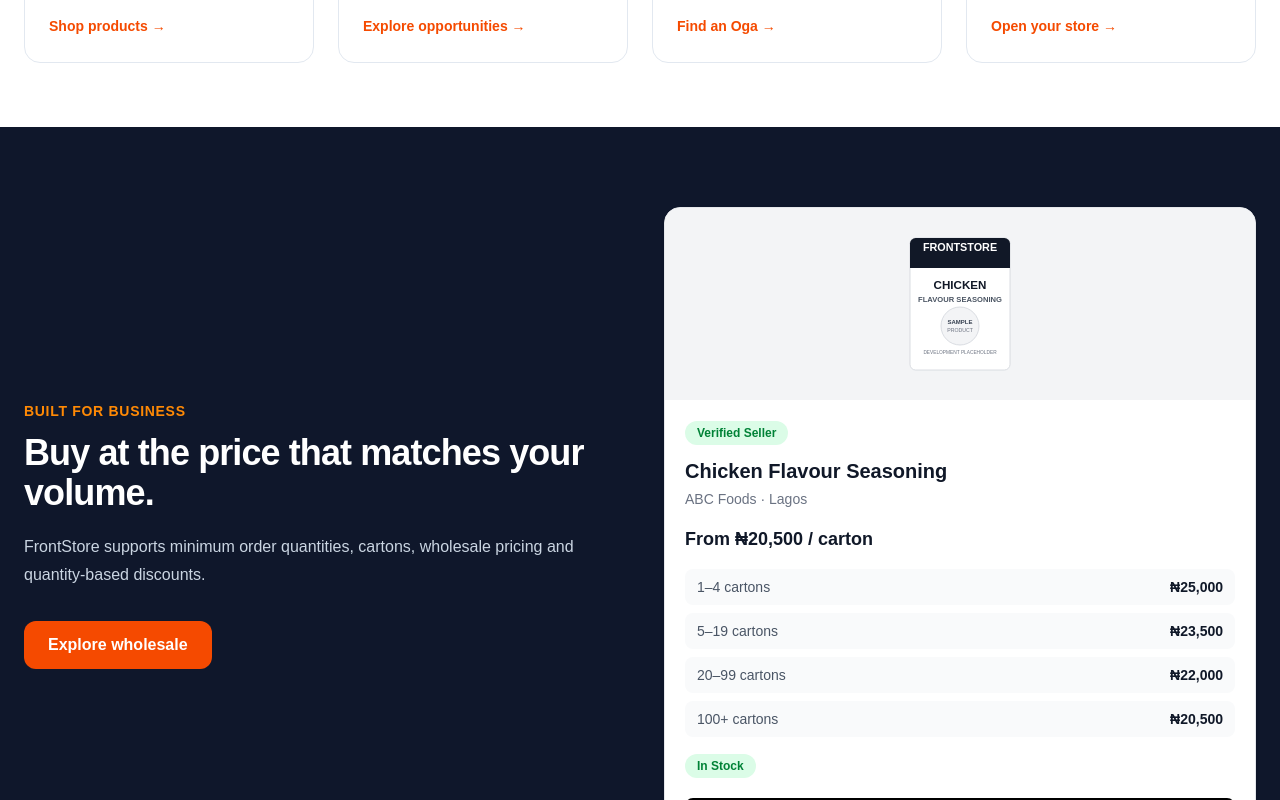
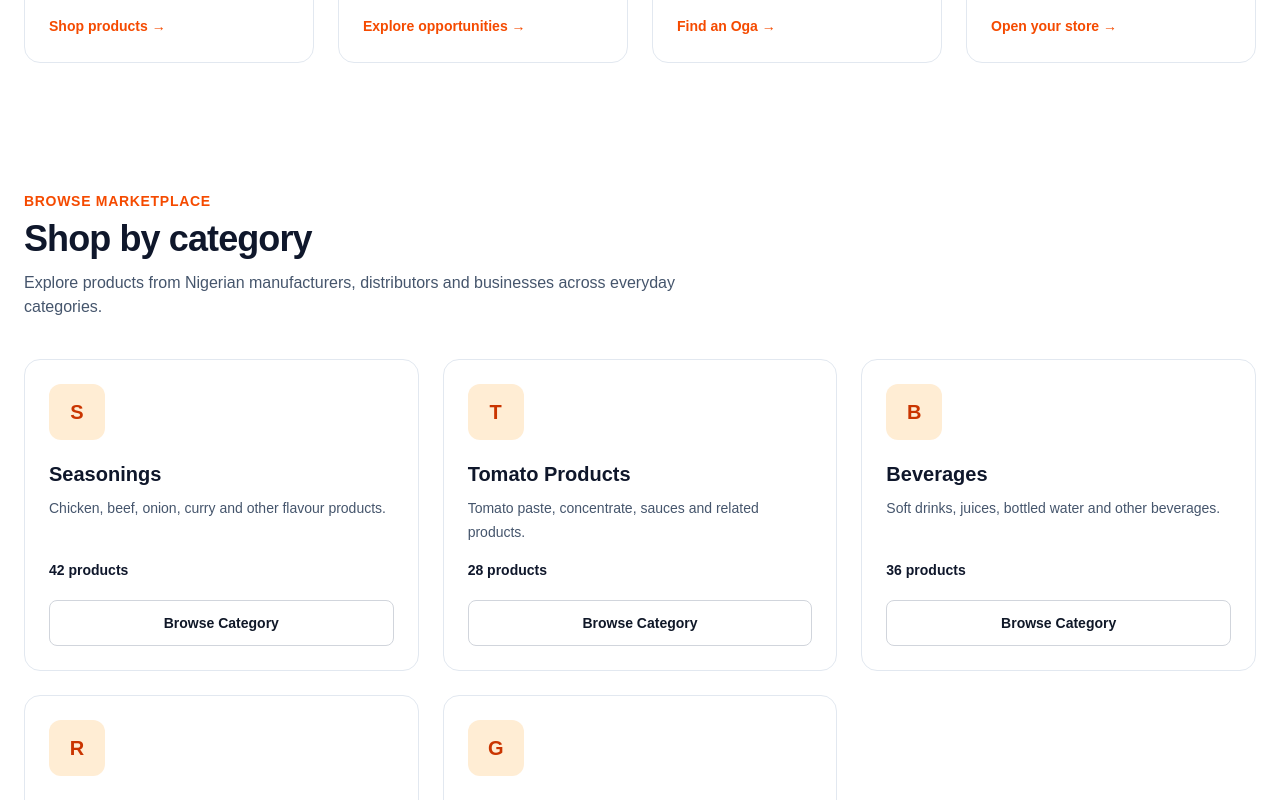
Before and after one commit to Kedion/frontstore, a Next.js app: page / in a window 1280 px wide. Shown: the part 1340-2140 px from the top of the page. Built offline with nearby package versions, Linux system fonts and the light colour scheme.

Commit message:
feat: add marketplace category cards

```diff
--- a/app/page.tsx
+++ b/app/page.tsx
@@ -1,6 +1,7 @@
 import Button from "@/components/ui/Button";
 import ProductCard from "@/components/marketplace/ProductCard";
 import SellerCard from "@/components/marketplace/SellerCard";
+import CategoryCard from "@/components/marketplace/CategoryCard";
 import { productImages } from "@/lib/product-images";
 
 export default function Home() {
@@ -129,6 +130,56 @@ export default function Home() {
             title="Sell"
             description="Create your storefront, manage inventory and reach new customers."
             action="Open your store"
+          />
+        </div>
+      </section>
+
+      {/* Categories */}
+      <section className="mx-auto max-w-7xl px-6 py-16">
+        <div className="mb-10">
+          <p className="text-sm font-semibold uppercase tracking-wider text-orange-600">
+            Browse marketplace
+          </p>
+
+          <h2 className="mt-2 text-3xl font-bold tracking-tight md:text-4xl">
+            Shop by category
+          </h2>
+
+          <p className="mt-3 max-w-2xl text-slate-600">
+            Explore products from Nigerian manufacturers, distributors and
+            businesses across everyday categories.
+          </p>
+        </div>
+
+        <div className="grid gap-6 sm:grid-cols-2 lg:grid-cols-3">
+          <CategoryCard
+            name="Seasonings"
+            description="Chicken, beef, onion, curry and other flavour products."
+            productCount={42}
+          />
+
+          <CategoryCard
+            name="Tomato Products"
+            description="Tomato paste, concentrate, sauces and related products."
+            productCount={28}
+          />
+
+          <CategoryCard
+            name="Beverages"
+            description="Soft drinks, juices, bottled water and other beverages."
+            productCount={36}
+          />
+
+          <CategoryCard
+            name="Rice"
+            description="Local, parboiled and packaged rice from trusted sellers."
+            productCount={31}
+          />
+
+          <CategoryCard
+            name="Garri & Staples"
+            description="Garri, garri mixes and everyday Nigerian food staples."
+            productCount={24}
           />
         </div>
       </section>
--- /dev/null
+++ b/components/marketplace/CategoryCard.tsx
@@ -0,0 +1,40 @@
+import Button from "@/components/ui/Button";
+
+type CategoryCardProps = {
+  name: string;
+  description: string;
+  productCount: number;
+};
+
+export default function CategoryCard({
+  name,
+  description,
+  productCount,
+}: CategoryCardProps) {
+  return (
+    <article className="group rounded-2xl border border-slate-200 bg-white p-6 transition hover:-translate-y-1 hover:shadow-lg">
+      <div className="flex h-14 w-14 items-center justify-center rounded-xl bg-orange-100 text-xl font-bold text-orange-700">
+        {name.charAt(0)}
+      </div>
+
+      <h3 className="mt-5 text-xl font-bold text-slate-900">
+        {name}
+      </h3>
+
+      <p className="mt-2 min-h-12 text-sm leading-6 text-slate-600">
+        {description}
+      </p>
+
+      <p className="mt-4 text-sm font-semibold text-slate-900">
+        {productCount} products
+      </p>
+
+      <Button
+        variant="outline"
+        className="mt-5 w-full group-hover:border-orange-300"
+      >
+        Browse Category
+      </Button>
+    </article>
+  );
+}
```
